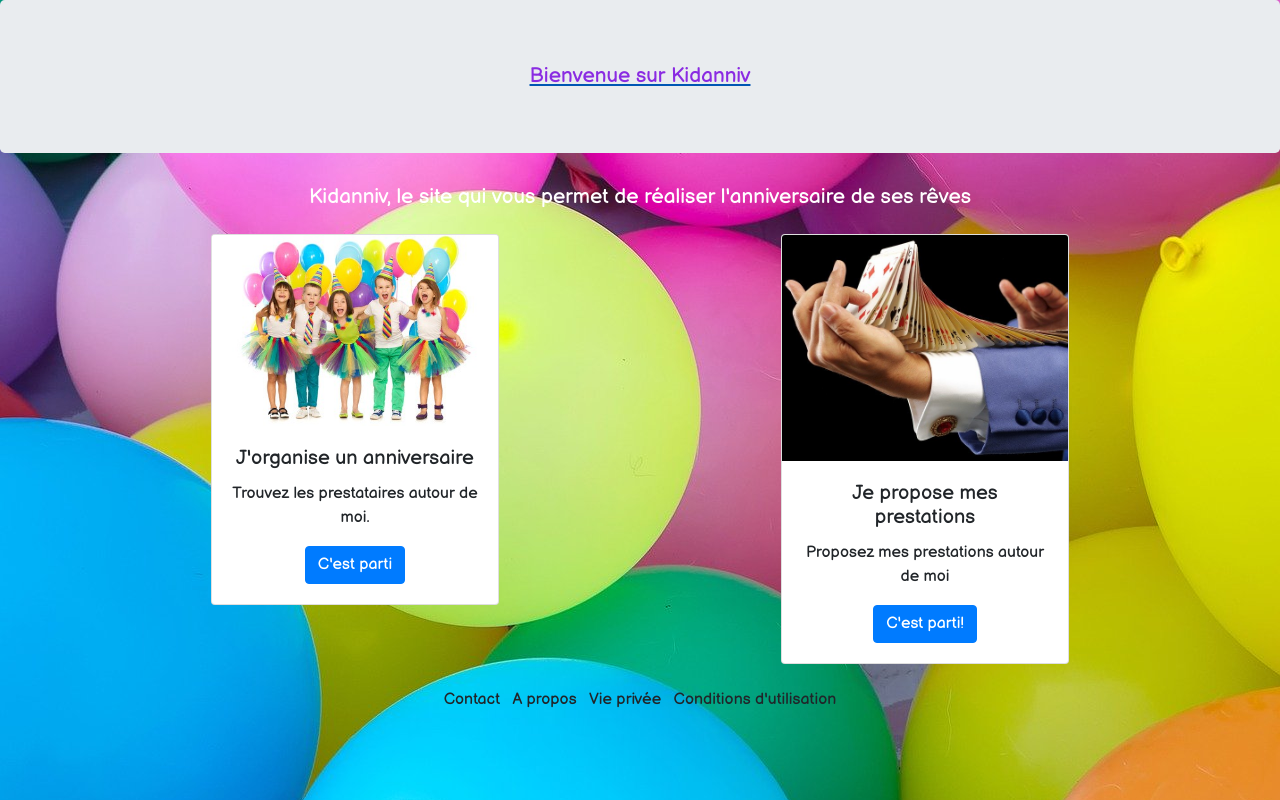
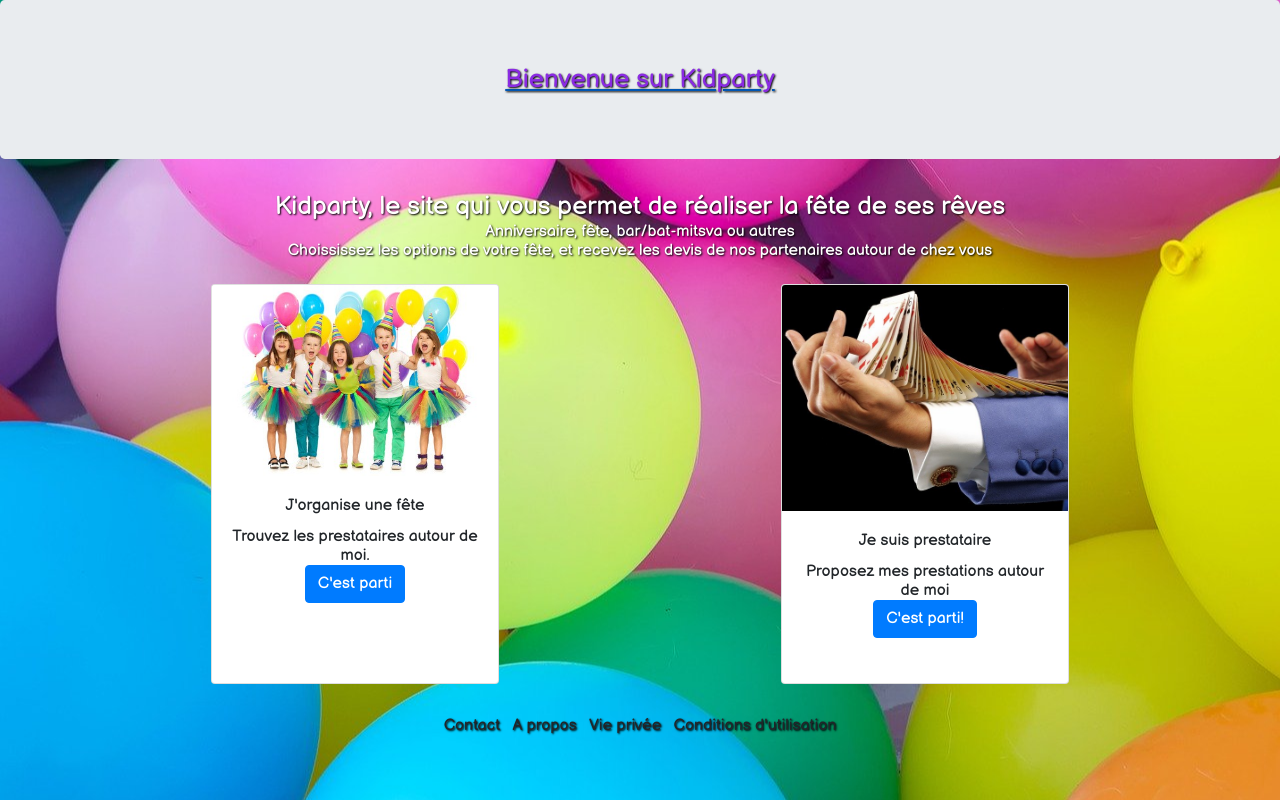
Before and after one commit to LaurieReinette/kiddanniv, a Symfony app: template templates/default/home.html.twig in a window 1280 px wide. Run offline with Twig, Linux system fonts and the light colour scheme; the template is opened without the code that fills it, so the values that code supplies are empty; some libraries are stand-ins or nearby versions.

Commit message:
égalisation des cards sur home pro et user, amélioration texte et ajout d'ombres

```diff
--- a/public/css/style.css
+++ b/public/css/style.css
@@ -1,3 +1,23 @@
+html, body, div, span, applet, object, iframe,
+h1, h2, h3, h4, h5, h6, p, blockquote, pre,
+a, abbr, acronym, address, big, cite, code,
+del, dfn, em, img, ins, kbd, q, s, samp,
+small, strike, strong, sub, sup, tt, var,
+b, u, i, center,
+dl, dt, dd, ol, ul, li,
+fieldset, form, label, legend,
+table, caption, tbody, tfoot, thead, tr, th, td,
+article, aside, canvas, details, embed,
+figure, figcaption, footer, header, hgroup,
+menu, nav, output, ruby, section, summary,
+time, mark, audio, video {
+	margin: 0;
+	padding: 0;
+	border: 0;
+	font-size: 100%;
+	font: inherit;
+	vertical-align: baseline;
+}
 body {
     font-family: 'Balsamiq Sans', cursive;
     margin: auto;
@@ -20,14 +40,25 @@ body {
 
 }
 h1 {
+    font-size: 1.6em;
+}
+
+h2 {
+    font-size: 1em;
+}
+
+.white {
     color: white;
-    font-size: 1.3em;
+}
+
+.on-image {
+    text-shadow: 1px 1px 2px black;
 }
 
 #jumbotron {
     color: blueviolet;
 }
 
-.no-decoration {
-    text-decoration: none;
+.a:hover{
+    color: lawngreen;
 }
--- a/templates/base.html.twig
+++ b/templates/base.html.twig
@@ -23,7 +23,7 @@
           </nav> #}
           <a class="no-decoration" href="{{ path('home') }}">
           <div class="jumbotron">
-            <h1 id="jumbotron">Bienvenue sur Kidanniv</h1>
+            <h1 class="on-image no-decoration" id="jumbotron">Bienvenue sur Kidparty</h1>
          </div>
         </a>
 
@@ -45,7 +45,7 @@
         {% block body %}{% endblock %}
 
         <footer>
-            <ul class="list-inline text-center mt-4">
+            <ul class="list-inline text-center mt-4 on-image">
                 <li class="list-inline-item">Contact</li>
                 <li class="list-inline-item">A propos</li>
                 <li class="list-inline-item">Vie privée</li>
--- a/templates/default/home.html.twig
+++ b/templates/default/home.html.twig
@@ -1,33 +1,35 @@
 {% extends 'base.html.twig' %}
 
-{% block title %}Kidanniv - Accueil{% endblock %}
+{% block title %}Kidparty - Accueil{% endblock %}
 
 {% block body %}
 
-<h1 class="white"> Kidanniv, le site qui vous permet de réaliser l'anniversaire de ses rêves</h1>
+<h1 class="white on-image"> Kidparty, le site qui vous permet de réaliser la fête de ses rêves</h1>
+<h2 class="white text-center on-image">Anniversaire, fête, bar/bat-mitsva ou autres</h2>
+<p class="white text-center on-image">Choississez les options de votre fête, et recevez les devis de nos partenaires autour de chez vous</p>
 <div class="container">
     <div class="row mt-4">
         <div class="col-12 col-sm-12 col-md-6 col-lg-6 col-xl-6 mb-2 ">
 
 
-            <div class="card" style="width: 18rem;">
+            <div class="card" style="width: 18rem; height: 25rem;">
                 <img class="card-img-top" src=" {{ asset ('images/childrenandbaloons.jpg') }}" alt="Card image cap">
                 <div class="card-body">
-                    <h5 class="card-title">J'organise un anniversaire</h5>
+                    <h5 class="card-title">J'organise une fête</h5>
                     <p class="card-text">Trouvez les prestataires autour de moi.</p>
-                    <a href="#" class="btn btn-primary">C'est parti</a>
+                    <a href="{{ path('user') }}" class="btn btn-primary">C'est parti</a>
                 </div>
             </div>
 
         </div>
         <div class="col-12 col-sm-12 col-md-6 col-lg-6 col-xl-6 ">
 
-            <div class="card" style="width: 18rem;">
+            <div class="card" style="width: 18rem; height: 25rem;">
                 <img class="card-img-top" src="{{ asset ('images/magicien.jpg') }}" alt="Card image cap">
                 <div class="card-body">
-                    <h5 class="card-title">Je propose mes prestations</h5>
+                    <h5 class="card-title">Je suis prestataire</h5>
                     <p class="card-text">Proposez mes prestations autour de moi</p>
-                    <a href="#" class="btn btn-primary">C'est parti!</a>
+                    <a href="{{ path('pro') }}" class="btn btn-primary">C'est parti!</a>
                 </div>
             </div>
         </div>
--- a/templates/pro/index.html.twig
+++ b/templates/pro/index.html.twig
@@ -3,13 +3,13 @@
 {% block title %}Prestataire - Accueil{% endblock %}
 
 {% block body %}
-<h1>Interface prestataire </h1>
+<h1 class="white on-image">Espace prestataire </h1>
 <div class="container">
     <div class="row">
         <div class="col-12 col-sm-12 col-md-6 col-lg-6 col-xl-6 mb-2 ">
 
 
-                <div class="card" style="width: 18rem;">
+                <div class="card" style="width: 18rem; height: 25rem;">
                     <div class="card-body">
                         <h5 class="card-title">Je n'ai pas de compte </h5>
                         <a href="#" class="btn btn-primary">Créer un compte</a>
@@ -20,7 +20,7 @@
         <div class="col-12 col-sm-12 col-md-6 col-lg-6 col-xl-6 mb-2 ">
 
 
-                <div class="card" style="width: 18rem;">
+                <div class="card" style="width: 18rem; height: 25rem;">
                     <div class="card-body">
                         <h5 class="card-title">J'ai déjà un compte</h5>
                         <form>
--- a/templates/user/index.html.twig
+++ b/templates/user/index.html.twig
@@ -3,13 +3,13 @@
 {% block title %} Espace organisateur {% endblock %}
 
 {% block body %}
-<h1> Interface organisateur</h1>
+<h1 class="white on-image"> Espace organisateur</h1>
 <div class="container">
     <div class="row">
         <div class="col-12 col-sm-12 col-md-6 col-lg-6 col-xl-6 mb-2 ">
 
 
-                <div class="card" style="width: 18rem;">
+                <div class="card" style="width: 18rem; height: 25rem;">
                     <div class="card-body">
                         <h5 class="card-title">Je n'ai pas de compte </h5>
                         <a href="#" class="btn btn-primary">Commencer à organiser</a>
@@ -20,7 +20,7 @@
         <div class="col-12 col-sm-12 col-md-6 col-lg-6 col-xl-6 mb-2 ">
 
 
-                <div class="card" style="width: 18rem;">
+                <div class="card" style="width: 18rem; height: 25rem;">
                     <div class="card-body">
                         <h5 class="card-title">J'ai déjà un compte</h5>
                         <form>
```
Also changed, not shown: doc/mcd.md (+2 -2 lines).
